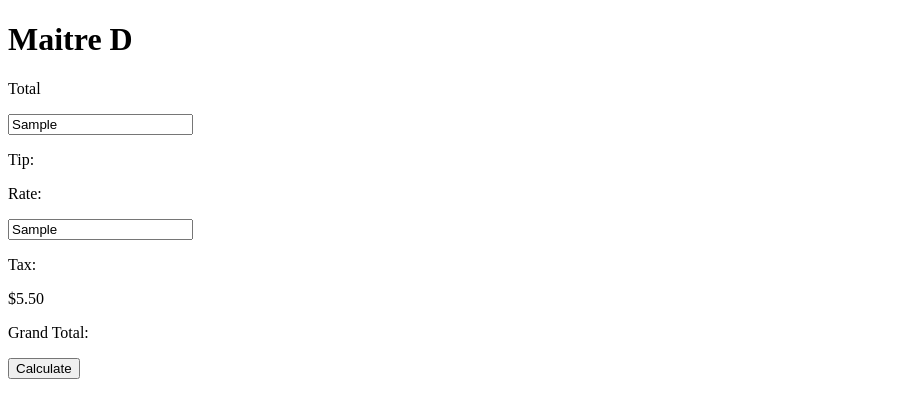
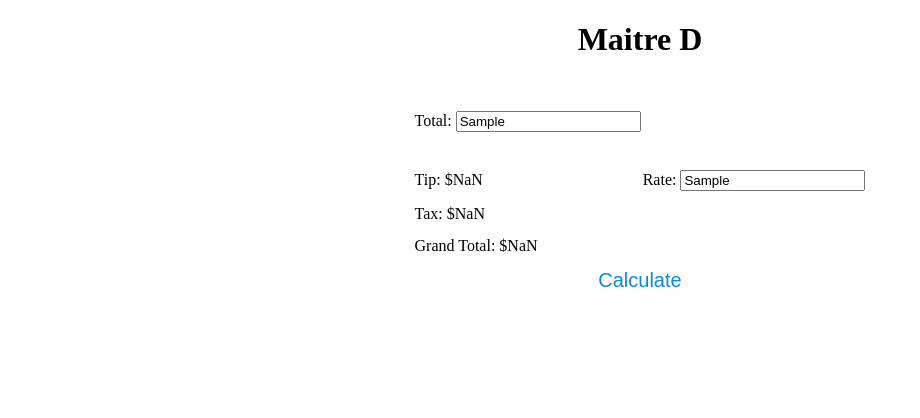
Before and after one commit to santhoshkumarbollena/restaurant-calculator, a plain HTML site: page index.html in a window 1280 px wide. Both pictures are taken after typing "Sample", "Sample" into the empty fields and a click on the button "Calculate". Shown: the whole page, without its empty margins (0-920 px from the left). Drawn offline with Linux system fonts and the light colour scheme.

Commit message:
Restaurant calculator is done

```diff
--- /dev/null
+++ b/CascadingStyleSheets/design.css
@@ -0,0 +1,14 @@
+#InitialHeader{
+    text-align: center;
+}
+.TableSpacing{
+    border-spacing:0 12px;
+
+
+}
+.ModifiedButton{
+    background-color: white;
+    border:none;
+    color:rgb(7, 138, 219);
+    font-size : 20px;
+}
--- a/JavaScript/calculate.js
+++ b/JavaScript/calculate.js
@@ -1,12 +1,13 @@
-
-document.getElementById("calculate").addEventListener('click',claculate)
-function claculate(){
-    let costInString=document.getElementById("cost");
-    let tipInString=document.getElementById("rate");
-
-    let cost=parseFloat(costInString)
-    let tip=parseFloat(tipInString)
-    console.log(cost+tip+5.50)
-    document.getElementById("grandtotal").innerHTML=(cost+tip+5.50)
-
-}
+document.querySelector('#calculate').addEventListener('click',function(){
+    const CostInString=document.querySelector('#cost').value;
+     const CostInFloat=parseFloat(CostInString);
+     const RateInString=document.querySelector('#rate').value;
+     const RateInFloat=parseFloat(RateInString);
+     const TipCalculation=CostInFloat*(RateInFloat/100)
+     const TaxRate=5.5
+     const Tax=CostInFloat*(TaxRate/100)
+     const GrandTotal=CostInFloat+TipCalculation+Tax;
+     document.querySelector('#TipValue').innerHTML=`$${TipCalculation.toFixed(2)}`
+     document.querySelector('#TaxValue').innerHTML=`$${Tax.toFixed(2)}`
+     document.querySelector('#TotalValue').innerHTML=`$${GrandTotal.toFixed(2)}`
+ })
--- a/index.html
+++ b/index.html
@@ -1,35 +1,56 @@
 <!DOCTYPE html>
 <html>
+
     <head>
-        <title>Calculator</title>
+        <title>Restaurant Calculator</title>
     </head>
-   <script>
-   document.getElementById("calculate").addEventListener('click',claculate)
-function claculate(){
-    let costInString=document.getElementById("cost");
-    let tipInString=document.getElementById("rate");
 
-    let cost=parseFloat(costInString)
-    let tip=parseFloat(tipInString)
-    console.log(cost+tip+5.50)
-    document.getElementById("grandtotal").innerHTML=(cost+tip+5.50)
+    <body>
+            <link rel="stylesheet" type="text/css" href="CascadingStyleSheets/design.css">
+            <h1 id="InitialHeader"> Maitre D</h1>
+        <main>
+       <br>
 
-}
-   </script>
-    <body>
-        <h1>Maitre D</h1>
-        <p>Total</p>
-        <input type="text" id="cost">
-        <br>
-        <p>Tip:</p>
-        <p id="tiprate"></p>
-        <p>Rate:</p>
-        <input type="text" id="rate">
-        <br>
-        <p>Tax:</p>
-        <p>$5.50</p>
-        <p>Grand Total:</p>
-        <p id="grandtotal"></p>
-        <button id="calculate">Calculate</button>
+       <table align="center" class="TableSpacing">
+        <tr>
+            <td>
+                <label >Total:    </label>
+                <input id="cost" type="text"   placeholder="0.00"  >
+            </td>
+
+        </tr>
+        <tr></tr>
+        <tr></tr>
+        <tr>
+            <td>
+                <label>Tip: </label><span id="TipValue">$0.00</span>
+            </td>
+            <td>
+                <label >Rate: </label>
+                <input id="rate" type="text"  placeholder="0.00" >
+            </td>
+        </tr>
+
+        <tr>
+           <td>
+               <label>Tax: </label><span id="TaxValue">$0.00</span>
+           </td>
+        </tr>
+        <tr>
+            <td>
+                <label>Grand Total: </label><span id="TotalValue">$0.00</span>
+            </td>
+        </tr>
+
+       </table>
+
+        </main>
+        <div>
+        <section align="center">
+                <button id="calculate" class="ModifiedButton">Calculate</button>
+        </section>
+        </div>
+       <script src="JavaScript/calculate.js"></script>
+
     </body>
 </html>
```
Also changed, not shown: 1 other file.
